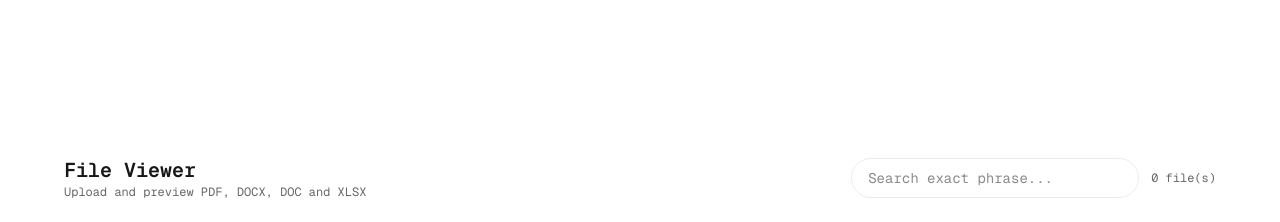
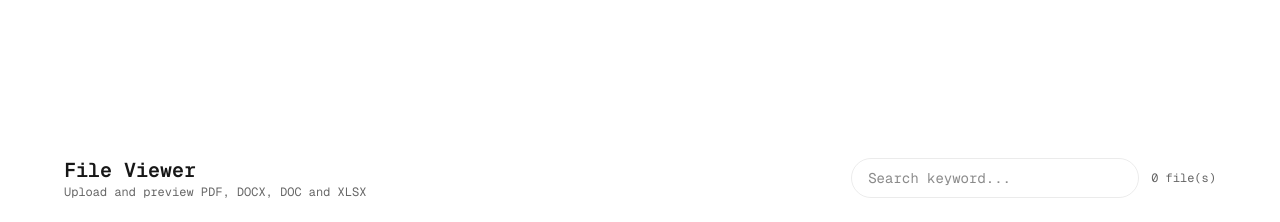
Before and after one commit to offmonte/challenge, a Next.js app: page / in a window 1280 px wide. Shown: the top 222 px of the page. Built offline with nearby package versions, Linux system fonts and the light colour scheme.

Commit message:
Manual code updates made to file: src/components/HeaderBar.tsx

```diff
--- a/src/components/HeaderBar.tsx
+++ b/src/components/HeaderBar.tsx
@@ -18,7 +18,7 @@ export function HeaderBar({ query, onQueryChange, count }: HeaderBarProps) {
           type="text"
           value={query}
           onChange={(e) => onQueryChange(e.target.value)}
-          placeholder="Search exact phrase..."
+          placeholder="Search keyword..."
           className="w-56 sm:w-72 rounded-full border border-black/[.08] dark:border-white/[.145] bg-transparent px-4 h-10 text-sm outline-none focus:ring-2 focus:ring-black/10 dark:focus:ring-white/20"
         />
         <span className="text-xs text-black/60 dark:text-white/60">{count} file(s)</span>
```
